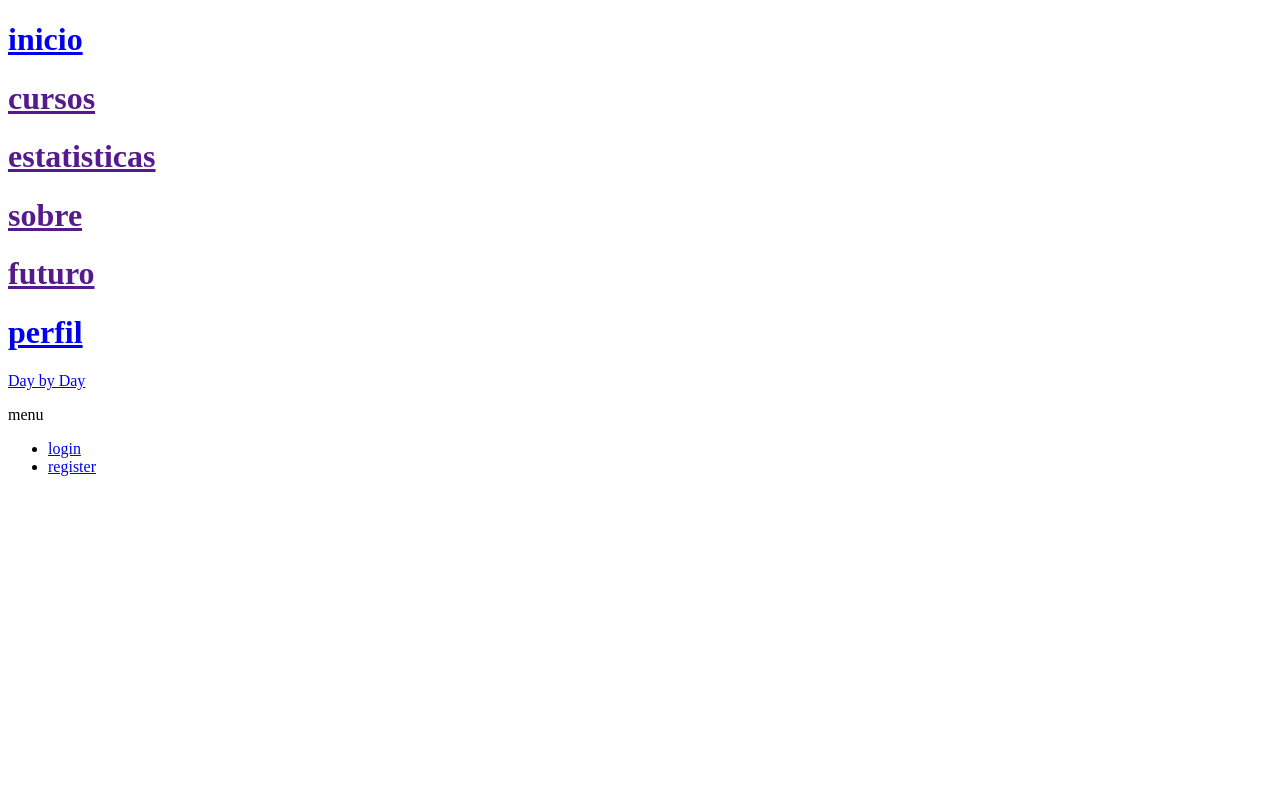
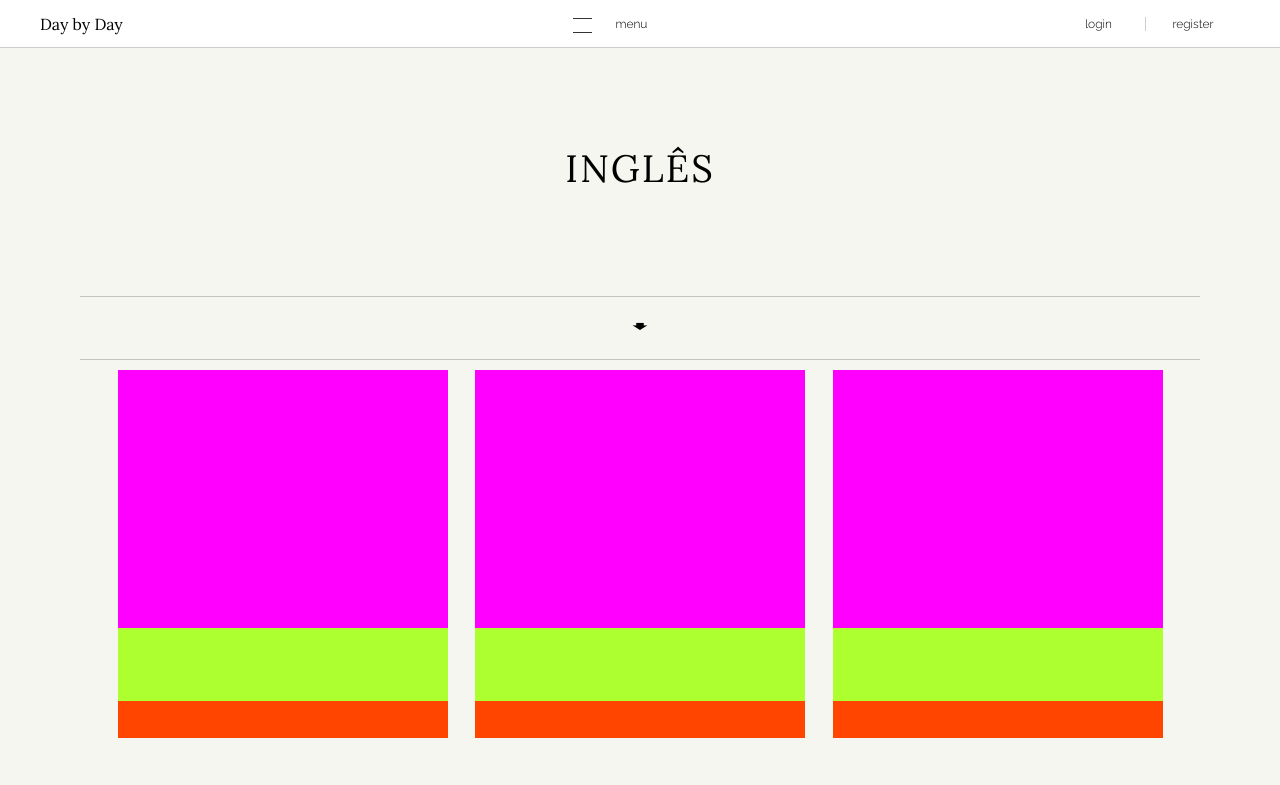
Before and after one commit to erickNA2/day-by-day, a website: page site/public/pages/cursos.html in a window 1280 px wide. Shown: the top 785 px of the page. Drawn offline with Linux system fonts and the light colour scheme.

Commit message:
att page cursos

```diff
--- a/site/public/pages/cursos.css
+++ b/site/public/pages/cursos.css
@@ -1,2 +1,99 @@
 @import url('../style/global.css');
 @import url('../style/nav.css');
+
+.selectContainer {
+    margin-top: 40px;
+    position: relative;
+    width: 100%;
+    height: 40vh;
+    display: flex;
+    flex-direction: column;
+    align-items: center;
+    justify-content: space-evenly;
+}
+
+.selectContainer .text {
+    position: relative;
+    width: 100%;
+    height: 80%;
+    display: flex;
+    align-items: center;
+    justify-content: center;
+}
+
+.selectContainer .text h1 {
+    color: black;
+    font-size: 38px;
+    text-align: center;
+    text-transform: uppercase;
+    font-family: 'Lora', serif;
+    font-weight: 300;
+    letter-spacing: 2px;
+}
+
+.selectContainer .arrow {
+    position: relative;
+    width: 100%;
+    height: 20%;
+    display: flex;
+    align-items: center;
+    justify-content: center;
+    color: black;
+    transition: all .2s ease-in-out;
+}
+
+.selectContainer .arrow:hover {
+    background: black;
+    color: white;
+    cursor: pointer;
+}
+
+.displayContainer.hidden {
+    height: 0;
+    opacity: 0;
+}
+
+.displayContainer {
+    position: relative;
+    width: 100%;
+    height: 388px;
+    display: flex;
+    align-items: center;
+    justify-content: space-evenly;
+    padding: 10px;
+    transform-origin: top center;
+    opacity: 1;
+    transition: all .4s ease-in-out;
+    overflow: hidden;
+}
+
+.displayContainer .box {
+    position: relative;
+    width: 30%;
+    height: 100%;
+    display: flex;
+    flex-direction: column;
+    align-items: flex-start;
+    justify-content: space-evenly;
+}
+
+.displayContainer .box .img {
+    position: relative;
+    width: 100%;
+    height: 70%;
+    background: magenta;
+}
+
+.displayContainer .box .title {
+    position: relative;
+    width: 100%;
+    height: 20%;
+    background: greenyellow;
+}
+
+.displayContainer .box .time {
+    position: relative;
+    width: 100%;
+    height: 10%;
+    background: orangered;
+}
--- a/site/public/pages/cursos.html
+++ b/site/public/pages/cursos.html
@@ -1,11 +1,11 @@
 <!DOCTYPE html>
 <html lang="en">
-
   <head>
-    <meta charset="UTF-8">
-    <meta http-equiv="X-UA-Compatible" content="IE=edge">
-    <meta name="viewport" content="width=device-width, initial-scale=1.0">
+    <meta charset="UTF-8" />
+    <meta http-equiv="X-UA-Compatible" content="IE=edge" />
+    <meta name="viewport" content="width=device-width, initial-scale=1.0" />
     <title>Day By Day - Cursos</title>
+    <link rel="stylesheet" href="cursos.css">
   </head>
 
   <body>
@@ -60,8 +60,72 @@
         </div>
       </div>
 
+      <div class="selectContainer">
+        <div class="text">
+          <h1>Inglês</h1>
+        </div>
+        <div class="arrow borderBot borderTop" onclick="hide()">🡃</div>
+      </div>
 
+      <div class="displayContainer">
+        <div class="box">
+          <div class="img"></div>
+          <div class="title"></div>
+          <div class="time"></div>
+        </div>
+
+        <div class="box">
+          <div class="img"></div>
+          <div class="title"></div>
+          <div class="time"></div>
+        </div>
+
+        <div class="box">
+          <div class="img"></div>
+          <div class="title"></div>
+          <div class="time"></div>
+        </div>
+      </div>
+
+      <div class="selectContainer">
+        <div class="text">
+          <h1>Francês</h1>
+        </div>
+        <div class="arrow borderBot borderTop"></div>
+      </div>
+
+      <div class="displayContainer">
+        <div class="box">
+          <div class="img"></div>
+          <div class="title"></div>
+          <div class="time"></div>
+        </div>
+      </div>
+
+      <div class="selectContainer">
+        <div class="text">
+          <h1>Espanhol</h1>
+        </div>
+        <div class="arrow borderBot borderTop"></div>
+      </div>
+
+      <div class="displayContainer">
+        <div class="box">
+          <div class="img"></div>
+          <div class="title"></div>
+          <div class="time"></div>
+        </div>
+      </div>
     </div>
   </body>
+</html>
 
-</html>
+
+<script>
+  let list = document.querySelectorAll('.displayContainer')
+  function hide() {
+    for(let i = 0; i < list.length; i++) {
+      list[i].classList.toggle('hidden')
+    }
+  }
+</script>
```
Also changed, not shown: site/public/index.html (+1 -1 lines). Lines whose indentation alone changed are shown as unchanged.
